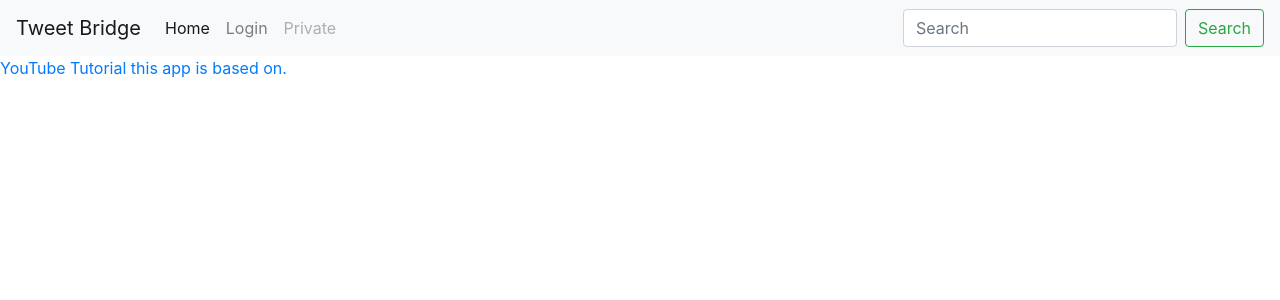
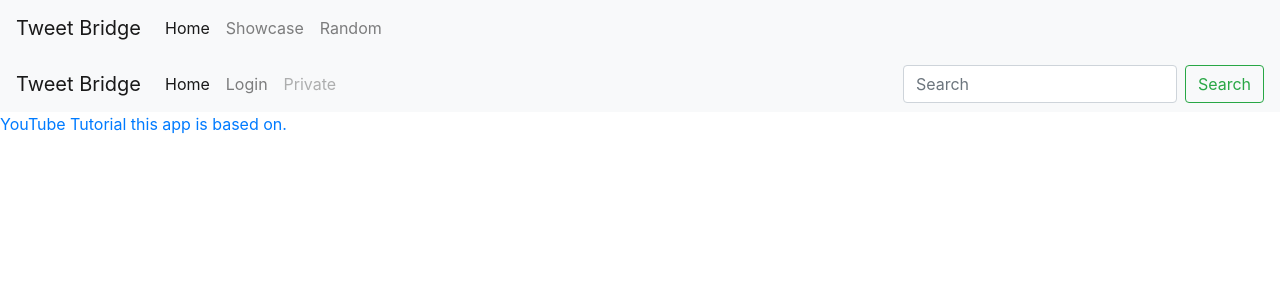
Before and after one commit to jazfunk/test-react-app, a React (Create React App) app: page / in a window 1280 px wide. Shown: the top 300 px of the page. Built offline with nearby package versions, Linux system fonts and the light colour scheme.

Commit message:
Two navbars displayed, testing between them

```diff
--- a/src/App.js
+++ b/src/App.js
@@ -1,6 +1,6 @@
 import React, { Component } from "react";
 import Routes from "./routes/Routes";
-// import Navigation from "./Navigation";
+import Navigation from "./Navigation";
 import NavigationTwo from "./NavigationTwo";
 import 'bootstrap/dist/css/bootstrap.min.css';
 
@@ -8,6 +8,7 @@ class App extends Component {
   render() {
     return (
       <div>
+        <Navigation />
         <NavigationTwo />
         <Routes />
       </div>
--- a/src/NavigationTwo.js
+++ b/src/NavigationTwo.js
@@ -3,7 +3,7 @@ import React, { Component } from "react";
 class NavigationTwo extends Component {
   render() {
     return (
-      <nav class="navbar navbar-expand-lg navbar-light bg-light">
+      <nav class="navbar navbar-expand-md navbar-light bg-light">
         <a class="navbar-brand" href="#">
           Tweet Bridge
         </a>
```
